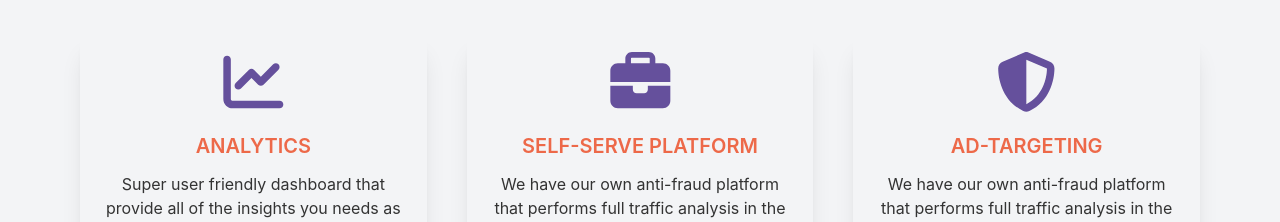
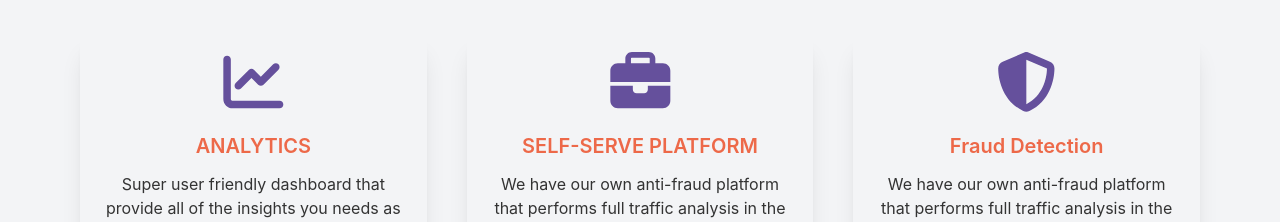
Before and after one commit to shayemhossainMK/masterkey-ads, a React (Create React App) app: page /advertisers in a window 1280 px wide. Shown: the part 1260-1482 px from the top of the page. Built offline with nearby package versions, Linux system fonts and the light colour scheme; no server answers.

Commit message:
update version 0.0.0.0.7

```diff
--- a/src/Pages/Advertisers/KeyFeatures/KeyFeatures.js
+++ b/src/Pages/Advertisers/KeyFeatures/KeyFeatures.js
@@ -52,7 +52,7 @@ const KeyFeatures = () => {
             icon={faShieldHalved}
           ></FontAwesomeIcon>
           <h1 className="text-primary text-xl mb-3 font-semibold mt-5 ">
-            AD-TARGETING
+            Fraud Detection
           </h1>
           <p>
             We have our own anti-fraud platform that performs full traffic
```
